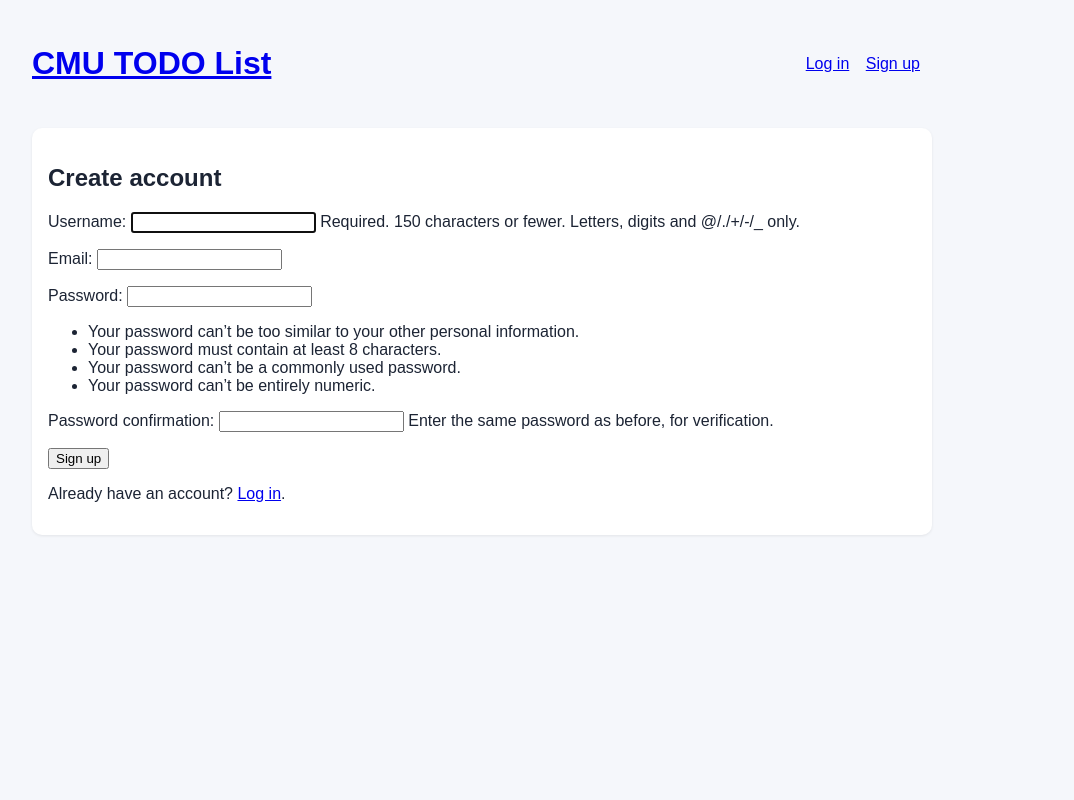
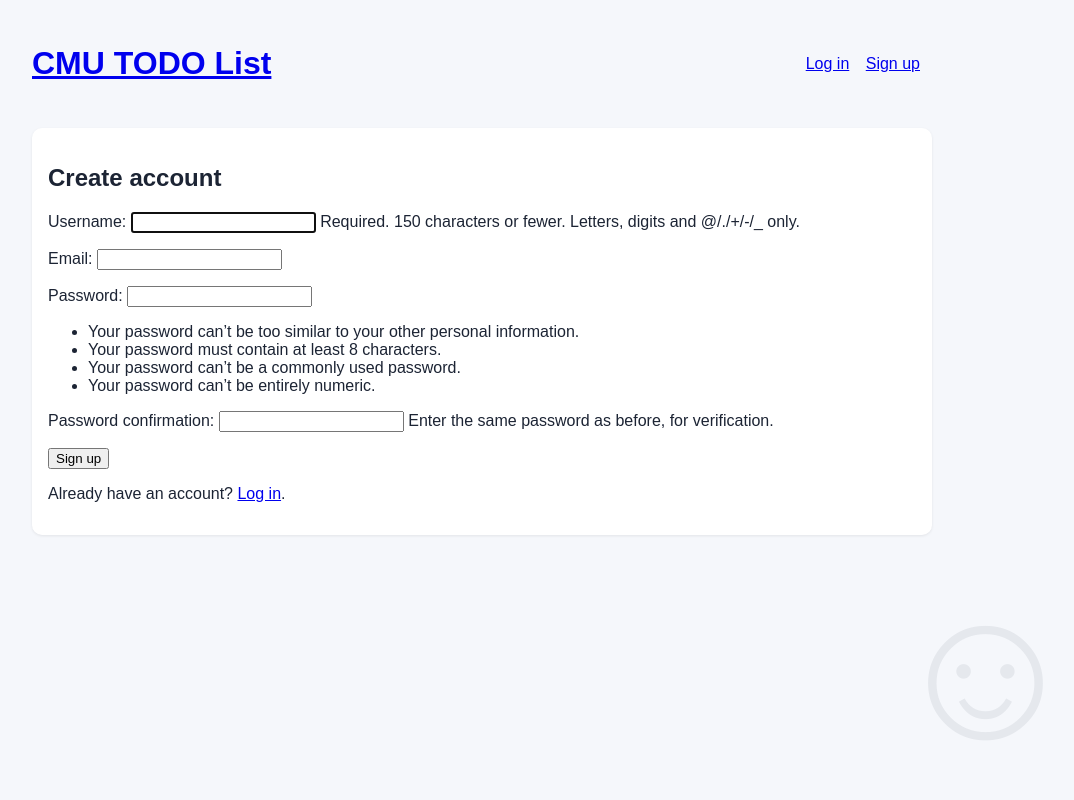
Before and after one commit to Benjamin-A-Wilson/CMU17356TODOApp, a Django app: page /signup/ in a window 1280 px wide. Shown: the whole page, without its empty margins (158-1232 px from the left). Run offline with Django 5.2, Linux system fonts and the light colour scheme.

Commit message:
Smiley face

```diff
--- a/static/css/app.css
+++ b/static/css/app.css
@@ -3,12 +3,30 @@ body {
     color: #1c2434;
     font-family: Arial, sans-serif;
     margin: 0;
+    min-height: 100vh;
+    position: relative;
+}
+
+/* Decorative background smiley — low contrast, no pointer interference */
+body::before {
+    bottom: 4%;
+    color: rgba(28, 36, 52, 0.07);
+    content: "\263A";
+    font-size: clamp(6rem, 22vw, 12rem);
+    line-height: 1;
+    pointer-events: none;
+    position: fixed;
+    right: 3%;
+    user-select: none;
+    z-index: 0;
 }
 
 .container {
     margin: 0 auto;
     max-width: 900px;
     padding: 1.5rem;
+    position: relative;
+    z-index: 1;
 }
 
 .site-header {
```
